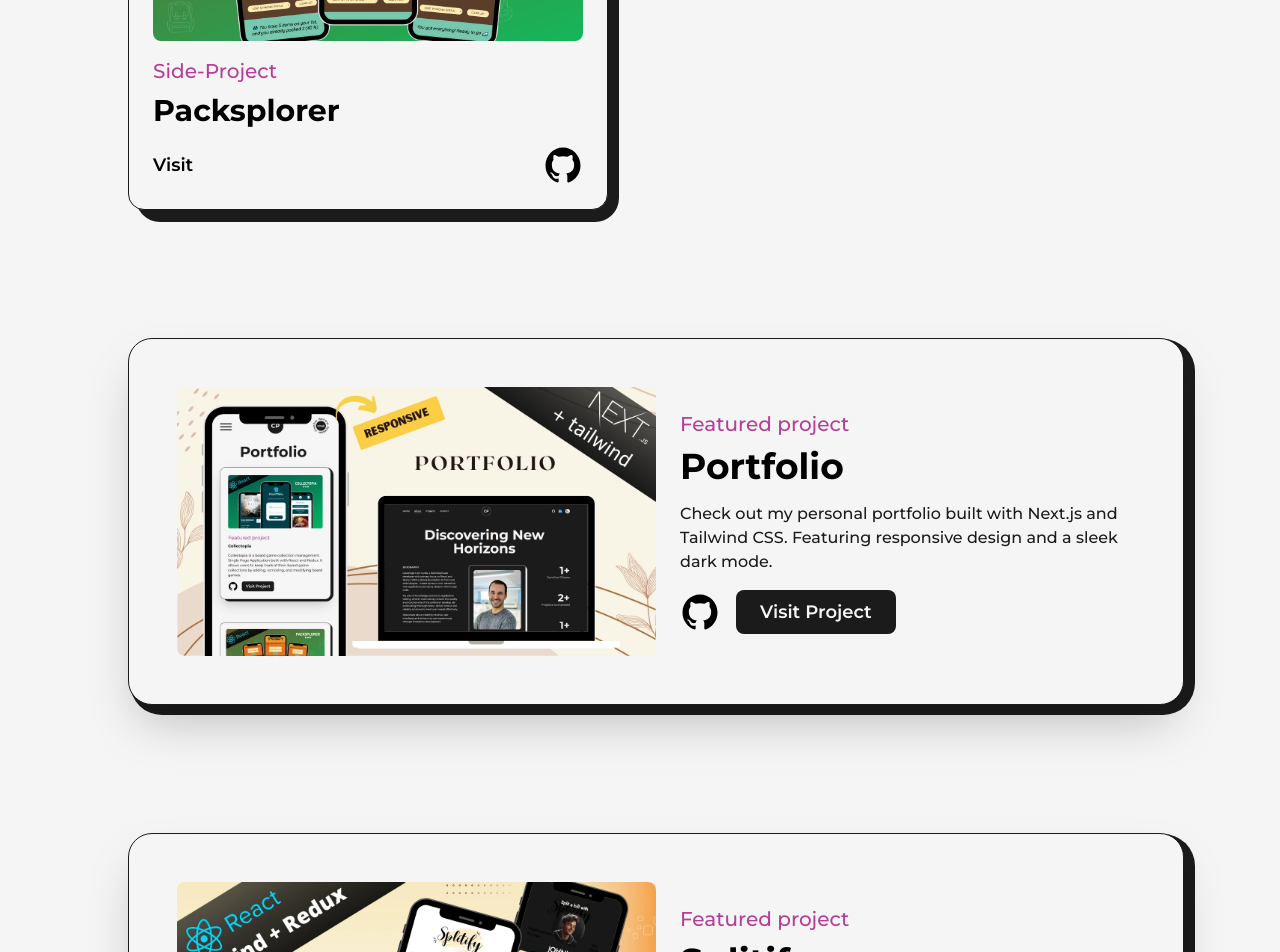
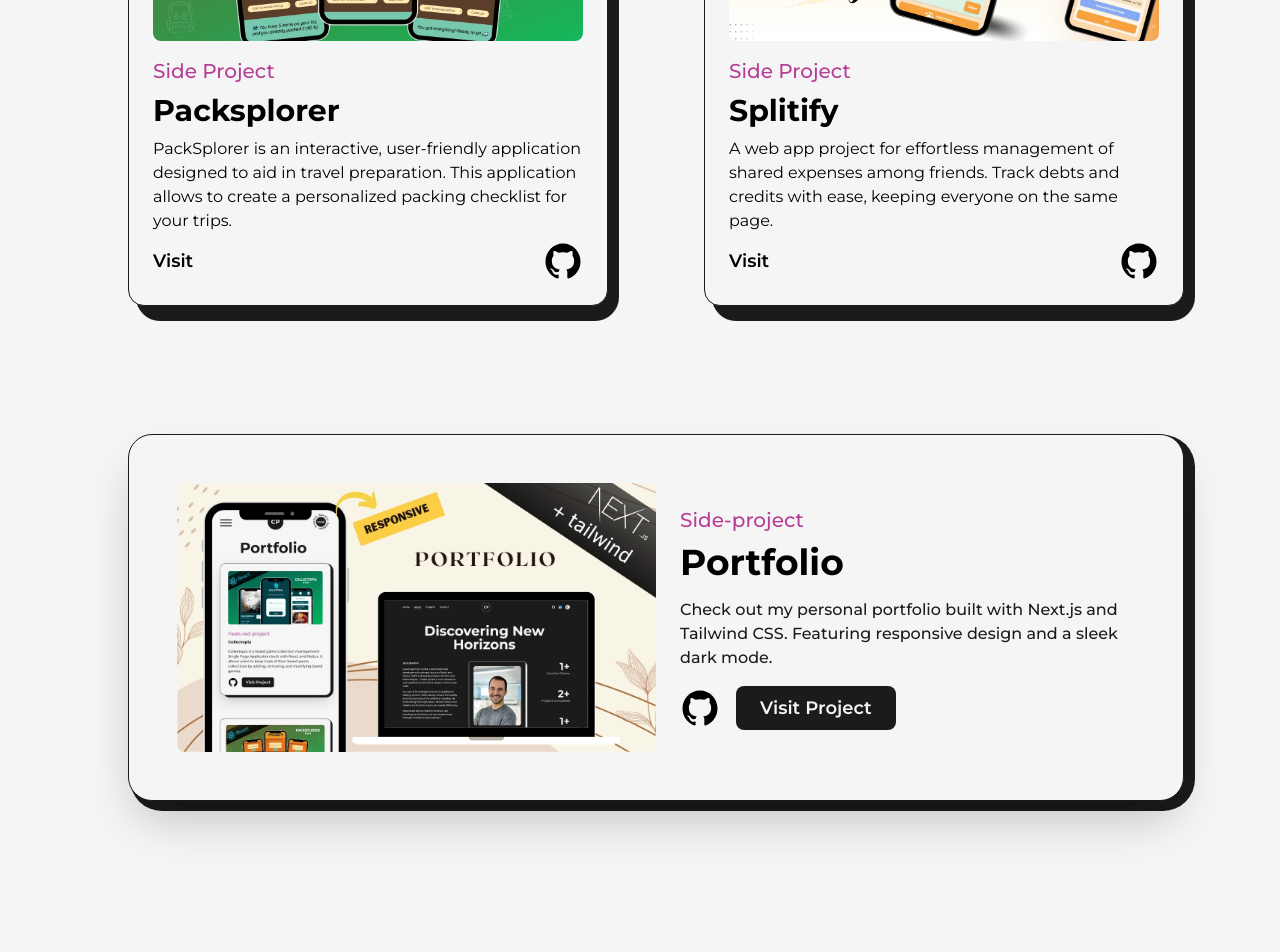
Before and after one commit to cpcastells/cpcastells_portfolio, a Next.js app: page /projects in a window 1280 px wide. Shown: the part 1060-2012 px from the top of the page. Built offline with nearby package versions, Linux system fonts and the light colour scheme.

Commit message:
Update projects distribution

```diff
--- a/src/app/page.tsx
+++ b/src/app/page.tsx
@@ -15,7 +15,7 @@
         ></AnimatedText>
         <AnimatedText
           text="Carles Pueyo"
-          className="text-8xl text-[#6495EC] dark:text-primaryDark inline text-center mb-16 xl:text-6xl lg:text-6xl md:mb-12
+          className="text-8xl text-[#5184db] dark:text-primaryDark inline text-center mb-16 xl:text-6xl lg:text-6xl md:mb-12
           sm:text-4xl sm:mb-7"
         ></AnimatedText>
         <div className="flex items-center justify-between w-full gap-10 lg:flex-col">
--- a/src/app/projects/page.tsx
+++ b/src/app/projects/page.tsx
@@ -51,28 +51,29 @@
               github="https://github.com/cpcastells/packsplorer-react"
               title="Packsplorer"
               link="https://packsplorer.netlify.app/"
-              type="Side-Project"
+              type="Side Project"
               img={packsplorer}
+              summary="PackSplorer is an interactive, user-friendly application designed to aid in travel preparation. This application allows to create a personalized packing checklist for your trips."
+            />
+          </div>
+          <div className="col-span-6 sm:col-span-12">
+            <Project
+              github="https://github.com/cpcastells/splitify-react"
+              title="Splitify"
+              link="https://splitify-app.netlify.app/"
+              type="Side Project"
+              img={splitify}
+              summary="A web app project for effortless management of shared expenses among friends. Track debts and credits with ease, keeping everyone on the same page."
             />
           </div>
           <div className="col-span-12">
             <FeaturedProject
               github="https://github.com/cpcastells/cpcastells_portfolio"
               title="Portfolio"
-              link="https://carles-pueyo-portfolio.netlify.app/"
+              link="https://carlespueyo.dev/"
               summary="Check out my personal portfolio built with Next.js and Tailwind CSS. Featuring responsive design and a sleek dark mode."
-              type="Featured project"
+              type="Side-project"
               img={portfolio}
-            />
-          </div>
-          <div className="col-span-12">
-            <FeaturedProject
-              github="https://github.com/cpcastells/splitify-react"
-              title="Splitify"
-              link="https://splitify-app.netlify.app/"
-              summary="A web app project for effortless management of shared expenses among friends. Track debts and credits with ease, keeping everyone on the same page. "
-              type="Featured project"
-              img={splitify}
             />
           </div>
         </div>
--- a/src/components/Project/Project.tsx
+++ b/src/components/Project/Project.tsx
@@ -2,7 +2,7 @@
 import Link from "next/link";
 import { GithubIcon } from "../Icons/Icons";
 
-interface FeaturedProjectProps {
+interface ProjectProps {
   type: string;
   title: string;
   summary?: string;
@@ -11,7 +11,7 @@
   github: string;
 }
 
-const Project = ({ github, img, link, title, type }: FeaturedProjectProps) => {
+const Project = ({ github, img, link, title, type, summary }: ProjectProps) => {
   return (
     <article
       className="w-full flex flex-col item-center justify-center rounded-2xl border border-solid border-dark bg-light p-6 relative
@@ -41,6 +41,7 @@
             {title}
           </h2>
         </Link>
+        <p>{summary}</p>
         <div className="w-full mt-2 flex items-center justify-between">
           <Link
             href={github}
```
